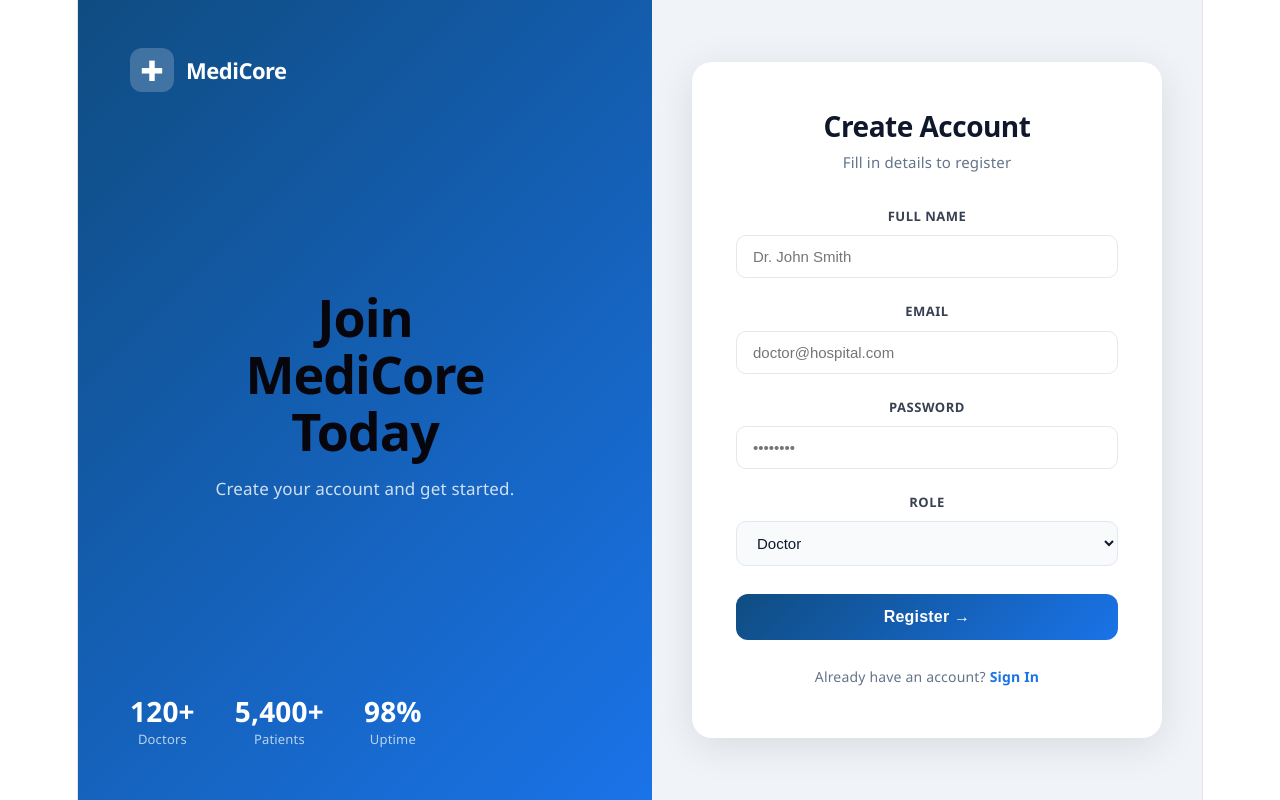
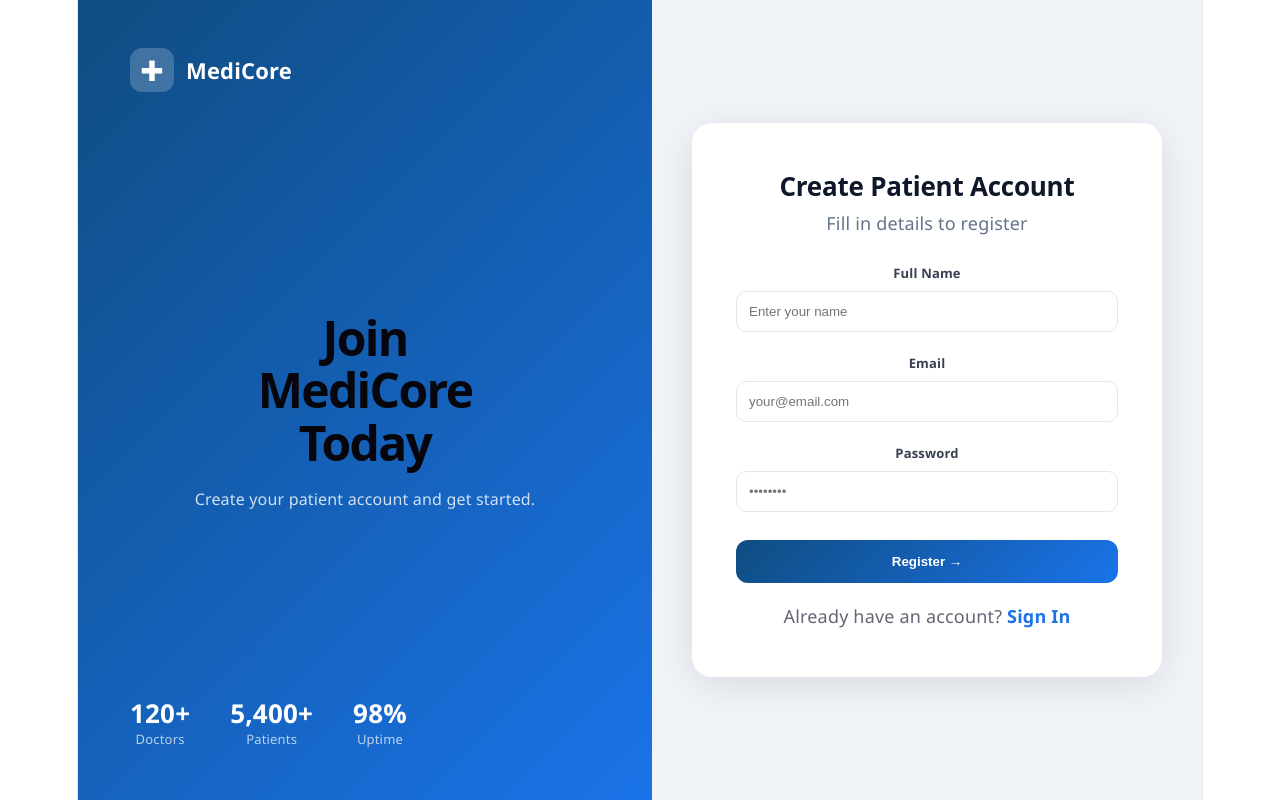
Before and after one commit to sachinyadavb-1761-eng/hospital-management-system, a React app in the folder frontend/: page /register in a window 1280 px wide. Built offline with nearby package versions, Linux system fonts and the light colour scheme; the HTML template or start-up script is replaced by a standard one.

Commit message:
fix: role-based auth and separate patient/staff flow

```diff
--- a/frontend/src/pages/Login.jsx
+++ b/frontend/src/pages/Login.jsx
@@ -4,7 +4,12 @@ import { authAPI } from "../services/api";
 
 export default function Login() {
   const navigate = useNavigate();
-  const [form, setForm] = useState({ email: "", password: "" });
+
+  const [form, setForm] = useState({
+    email: "",
+    password: "",
+  });
+
   const [error, setError] = useState("");
   const [loading, setLoading] = useState(false);
 
@@ -17,18 +22,22 @@ export default function Login() {
     e.preventDefault();
     setLoading(true);
     setError("");
+
     try {
       const res = await authAPI.login(form);
       const { token, user } = res.data;
+
+      // ✅ Save data
       localStorage.setItem("token", token);
-      // ✅ Backend se actual user object save ho raha hai
       localStorage.setItem("user", JSON.stringify(user));
 
-      // ✅ Role ke hisaab se redirect
+      // ✅ Role-based redirect
       if (user.role === "admin") {
         navigate("/dashboard");
+      } else if (user.role === "doctor") {
+        navigate("/doctor/dashboard");
       } else {
-        navigate("/doctor-dashboard");
+        navigate("/"); // patient stays on home
       }
     } catch (err) {
       setError(
@@ -41,21 +50,22 @@ export default function Login() {
 
   return (
     <div style={styles.page}>
+      {/* LEFT SIDE */}
       <div style={styles.left}>
         <div style={styles.brand}>
           <div style={styles.brandIcon}>✚</div>
           <span style={styles.brandName}>MediCore</span>
         </div>
+
         <div style={styles.heroText}>
           <h1 style={styles.heroHeading}>
-            Hospital
-            <br />
-            Management
-            <br />
-            System
+            Patient <br /> Login
           </h1>
-          <p style={styles.heroSub}>Streamlining care, one click at a time.</p>
+          <p style={styles.heroSub}>
+            Access your account and manage your health.
+          </p>
         </div>
+
         <div style={styles.stats}>
           {[
             ["120+", "Doctors"],
@@ -70,14 +80,16 @@ export default function Login() {
         </div>
       </div>
 
+      {/* RIGHT SIDE */}
       <div style={styles.right}>
         <div style={styles.card}>
-          <h2 style={styles.cardTitle}>Welcome back</h2>
-          <p style={styles.cardSub}>Sign in to your account</p>
+          <h2 style={styles.cardTitle}>Sign In</h2>
+          <p style={styles.cardSub}>Login to your account</p>
 
           {error && <div style={styles.errorBox}>{error}</div>}
 
           <form onSubmit={handleSubmit} style={styles.form}>
+            {/* Email */}
             <div style={styles.field}>
               <label style={styles.label}>Email</label>
               <input
@@ -86,11 +98,12 @@ export default function Login() {
                 name="email"
                 value={form.email}
                 onChange={handleChange}
-                placeholder="doctor@hospital.com"
-                autoComplete="email"
+                placeholder="your@email.com"
                 required
               />
             </div>
+
+            {/* Password */}
             <div style={styles.field}>
               <label style={styles.label}>Password</label>
               <input
@@ -100,11 +113,11 @@ export default function Login() {
                 value={form.password}
                 onChange={handleChange}
                 placeholder="••••••••"
-                autoComplete="current-password"
                 required
               />
             </div>
 
+            {/* Button */}
             <button
               type="submit"
               style={{ ...styles.btn, ...(loading ? styles.btnDisabled : {}) }}
@@ -125,6 +138,8 @@ export default function Login() {
     </div>
   );
 }
+
+/* ================== STYLES ================== */
 
 const styles = {
   page: {
@@ -154,26 +169,35 @@ const styles = {
     justifyContent: "center",
     fontWeight: "bold",
   },
-  brandName: { fontSize: 22, fontWeight: 700, letterSpacing: "-0.5px" },
+  brandName: { fontSize: 22, fontWeight: 700 },
+
   heroText: {
     flex: 1,
     display: "flex",
     flexDirection: "column",
     justifyContent: "center",
   },
+
   heroHeading: {
-    fontSize: 52,
+    fontSize: 48,
     fontWeight: 800,
     lineHeight: 1.1,
-    letterSpacing: "-1px",
-    margin: 0,
-    marginBottom: 16,
   },
-  heroSub: { fontSize: 17, opacity: 0.8, margin: 0 },
+
+  heroSub: {
+    fontSize: 16,
+    opacity: 0.8,
+    marginTop: 10,
+  },
+
   stats: { display: "flex", gap: 40 },
+
   statItem: { display: "flex", flexDirection: "column" },
-  statVal: { fontSize: 28, fontWeight: 800 },
-  statLabel: { fontSize: 13, opacity: 0.7, marginTop: 2 },
+
+  statVal: { fontSize: 26, fontWeight: 800 },
+
+  statLabel: { fontSize: 13, opacity: 0.7 },
+
   right: {
     flex: 1,
     display: "flex",
@@ -181,6 +205,7 @@ const styles = {
     justifyContent: "center",
     padding: 40,
   },
+
   card: {
     background: "#fff",
     borderRadius: 20,
@@ -189,59 +214,74 @@ const styles = {
     maxWidth: 420,
     boxShadow: "0 8px 40px rgba(0,0,0,0.10)",
   },
+
   cardTitle: {
-    margin: 0,
-    fontSize: 28,
+    fontSize: 26,
     fontWeight: 800,
     color: "#0f172a",
-    letterSpacing: "-0.5px",
   },
-  cardSub: { color: "#64748b", fontSize: 15, margin: "6px 0 28px" },
+
+  cardSub: {
+    color: "#64748b",
+    marginBottom: 24,
+  },
+
   errorBox: {
     background: "#fef2f2",
     border: "1px solid #fecaca",
     color: "#dc2626",
     borderRadius: 10,
-    padding: "12px 16px",
-    fontSize: 14,
-    marginBottom: 20,
+    padding: "10px",
+    marginBottom: 16,
   },
-  form: { display: "flex", flexDirection: "column", gap: 20 },
-  field: { display: "flex", flexDirection: "column", gap: 6 },
+
+  form: {
+    display: "flex",
+    flexDirection: "column",
+    gap: 18,
+  },
+
+  field: {
+    display: "flex",
+    flexDirection: "column",
+    gap: 5,
+  },
+
   label: {
     fontSize: 13,
     fontWeight: 600,
     color: "#374151",
-    textTransform: "uppercase",
-    letterSpacing: "0.5px",
   },
+
   input: {
-    padding: "12px 16px",
+    padding: "12px",
     borderRadius: 10,
-    border: "1.5px solid #e2e8f0",
-    fontSize: 15,
-    outline: "none",
-    color: "#0f172a",
-    transition: "border-color 0.2s",
+    border: "1px solid #e2e8f0",
   },
+
   btn: {
-    marginTop: 8,
+    marginTop: 10,
     padding: "14px",
     borderRadius: 12,
     border: "none",
     background: "linear-gradient(135deg, #0f4c81, #1a73e8)",
     color: "#fff",
-    fontSize: 16,
     fontWeight: 700,
     cursor: "pointer",
-    letterSpacing: "0.2px",
   },
-  btnDisabled: { opacity: 0.6, cursor: "not-allowed" },
+
+  btnDisabled: {
+    opacity: 0.6,
+  },
+
   footer: {
     textAlign: "center",
-    marginTop: 24,
-    color: "#64748b",
-    fontSize: 14,
+    marginTop: 20,
   },
-  link: { color: "#1a73e8", fontWeight: 600, cursor: "pointer" },
+
+  link: {
+    color: "#1a73e8",
+    cursor: "pointer",
+    fontWeight: 600,
+  },
 };
--- a/frontend/src/pages/Register.jsx
+++ b/frontend/src/pages/Register.jsx
@@ -4,12 +4,14 @@ import { authAPI } from "../services/api";
 
 export default function Register() {
   const navigate = useNavigate();
+
   const [form, setForm] = useState({
     name: "",
     email: "",
     password: "",
-    role: "doctor",
+    role: "patient", // ✅ fixed (no dropdown)
   });
+
   const [error, setError] = useState("");
   const [loading, setLoading] = useState(false);
 
@@ -22,9 +24,10 @@ export default function Register() {
     e.preventDefault();
     setLoading(true);
     setError("");
+
     try {
       await authAPI.register(form);
-      navigate("/login");
+      navigate("/login"); // after register → login
     } catch (err) {
       setError(
         err.response?.data?.message || "Registration failed. Try again.",
@@ -36,21 +39,22 @@ export default function Register() {
 
   return (
     <div style={styles.page}>
+      {/* LEFT SIDE */}
       <div style={styles.left}>
         <div style={styles.brand}>
           <div style={styles.brandIcon}>✚</div>
           <span style={styles.brandName}>MediCore</span>
         </div>
+
         <div style={styles.heroText}>
           <h1 style={styles.heroHeading}>
-            Join
-            <br />
-            MediCore
-            <br />
-            Today
+            Join <br /> MediCore <br /> Today
           </h1>
-          <p style={styles.heroSub}>Create your account and get started.</p>
+          <p style={styles.heroSub}>
+            Create your patient account and get started.
+          </p>
         </div>
+
         <div style={styles.stats}>
           {[
             ["120+", "Doctors"],
@@ -65,14 +69,16 @@ export default function Register() {
         </div>
       </div>
 
+      {/* RIGHT SIDE */}
       <div style={styles.right}>
         <div style={styles.card}>
-          <h2 style={styles.cardTitle}>Create Account</h2>
+          <h2 style={styles.cardTitle}>Create Patient Account</h2>
           <p style={styles.cardSub}>Fill in details to register</p>
 
           {error && <div style={styles.errorBox}>{error}</div>}
 
           <form onSubmit={handleSubmit} style={styles.form}>
+            {/* Name */}
             <div style={styles.field}>
               <label style={styles.label}>Full Name</label>
               <input
@@ -81,10 +87,12 @@ export default function Register() {
                 name="name"
                 value={form.name}
                 onChange={handleChange}
-                placeholder="Dr. John Smith"
+                placeholder="Enter your name"
                 required
               />
             </div>
+
+            {/* Email */}
             <div style={styles.field}>
               <label style={styles.label}>Email</label>
               <input
@@ -93,10 +101,12 @@ export default function Register() {
                 name="email"
                 value={form.email}
                 onChange={handleChange}
-                placeholder="doctor@hospital.com"
+                placeholder="your@email.com"
                 required
               />
             </div>
+
+            {/* Password */}
             <div style={styles.field}>
               <label style={styles.label}>Password</label>
               <input
@@ -109,20 +119,8 @@ export default function Register() {
                 required
               />
             </div>
-            {/* ✅ Role Select */}
-            <div style={styles.field}>
-              <label style={styles.label}>Role</label>
-              <select
-                name="role"
-                value={form.role}
-                onChange={handleChange}
-                style={styles.select}
-              >
-                <option value="admin">Admin</option>
-                <option value="doctor">Doctor</option>
-              </select>
-            </div>
 
+            {/* Submit */}
             <button
               type="submit"
               style={{ ...styles.btn, ...(loading ? styles.btnDisabled : {}) }}
@@ -143,6 +141,8 @@ export default function Register() {
     </div>
   );
 }
+
+/* ================== STYLES ================== */
 
 const styles = {
   page: {
@@ -172,7 +172,7 @@ const styles = {
     justifyContent: "center",
     fontWeight: "bold",
   },
-  brandName: { fontSize: 22, fontWeight: 700, letterSpacing: "-0.5px" },
+  brandName: { fontSize: 22, fontWeight: 700 },
   heroText: {
     flex: 1,
     display: "flex",
@@ -180,18 +180,17 @@ const styles = {
     justifyContent: "center",
   },
   heroHeading: {
-    fontSize: 52,
+    fontSize: 48,
     fontWeight: 800,
     lineHeight: 1.1,
-    letterSpacing: "-1px",
-    margin: 0,
     marginBottom: 16,
   },
-  heroSub: { fontSize: 17, opacity: 0.8, margin: 0 },
+  heroSub: { fontSize: 16, opacity: 0.8 },
   stats: { display: "flex", gap: 40 },
   statItem: { display: "flex", flexDirection: "column" },
-  statVal: { fontSize: 28, fontWeight: 800 },
-  statLabel: { fontSize: 13, opacity: 0.7, marginTop: 2 },
+  statVal: { fontSize: 26, fontWeight: 800 },
+  statLabel: { fontSize: 13, opacity: 0.7 },
+
   right: {
     flex: 1,
     display: "flex",
@@ -208,67 +207,57 @@ const styles = {
     boxShadow: "0 8px 40px rgba(0,0,0,0.10)",
   },
   cardTitle: {
-    margin: 0,
-    fontSize: 28,
+    fontSize: 26,
     fontWeight: 800,
     color: "#0f172a",
-    letterSpacing: "-0.5px",
   },
-  cardSub: { color: "#64748b", fontSize: 15, margin: "6px 0 28px" },
+  cardSub: { color: "#64748b", marginBottom: 24 },
+
   errorBox: {
     background: "#fef2f2",
     border: "1px solid #fecaca",
     color: "#dc2626",
     borderRadius: 10,
-    padding: "12px 16px",
-    fontSize: 14,
-    marginBottom: 20,
+    padding: "10px",
+    marginBottom: 16,
   },
-  form: { display: "flex", flexDirection: "column", gap: 20 },
-  field: { display: "flex", flexDirection: "column", gap: 6 },
+
+  form: { display: "flex", flexDirection: "column", gap: 18 },
+  field: { display: "flex", flexDirection: "column", gap: 5 },
+
   label: {
     fontSize: 13,
     fontWeight: 600,
     color: "#374151",
-    textTransform: "uppercase",
-    letterSpacing: "0.5px",
   },
+
   input: {
-    padding: "12px 16px",
+    padding: "12px",
     borderRadius: 10,
-    border: "1.5px solid #e2e8f0",
-    fontSize: 15,
-    outline: "none",
-    color: "#0f172a",
-    transition: "border-color 0.2s",
+    border: "1px solid #e2e8f0",
   },
-  select: {
-    padding: "12px 16px",
-    borderRadius: 10,
-    border: "1.5px solid #e2e8f0",
-    fontSize: 15,
-    outline: "none",
-    color: "#0f172a",
-    background: "#f8fafc",
-  },
+
   btn: {
-    marginTop: 8,
+    marginTop: 10,
     padding: "14px",
     borderRadius: 12,
     border: "none",
     background: "linear-gradient(135deg, #0f4c81, #1a73e8)",
     color: "#fff",
-    fontSize: 16,
     fontWeight: 700,
     cursor: "pointer",
-    letterSpacing: "0.2px",
   },
-  btnDisabled: { opacity: 0.6, cursor: "not-allowed" },
+
+  btnDisabled: { opacity: 0.6 },
+
   footer: {
     textAlign: "center",
-    marginTop: 24,
-    color: "#64748b",
-    fontSize: 14,
+    marginTop: 20,
   },
-  link: { color: "#1a73e8", fontWeight: 600, cursor: "pointer" },
+
+  link: {
+    color: "#1a73e8",
+    cursor: "pointer",
+    fontWeight: 600,
+  },
 };
--- a/frontend/src/pages/StaffLogin.jsx
+++ b/frontend/src/pages/StaffLogin.jsx
@@ -4,22 +4,44 @@ import { authAPI } from "../services/api";
 
 export default function StaffLogin() {
   const navigate = useNavigate();
-  const [form, setForm] = useState({ email: "", password: "" });
+
+  const [form, setForm] = useState({
+    email: "",
+    password: "",
+  });
+
   const [error, setError] = useState("");
+  const [loading, setLoading] = useState(false);
 
   const handleSubmit = async (e) => {
     e.preventDefault();
+    setError("");
+    setLoading(true);
+
     try {
-      const res = await authAPI.login(form); // API call
+      const res = await authAPI.login(form);
       const { token, user } = res.data;
+
+      // ✅ Allow only admin & doctor
+      if (user.role !== "admin" && user.role !== "doctor") {
+        setError("Access Denied: Not a staff member.");
+        return;
+      }
+
+      // ✅ Save only if valid staff
       localStorage.setItem("token", token);
       localStorage.setItem("user", JSON.stringify(user));
 
-      if (user.role === "admin") navigate("/dashboard");
-      else if (user.role === "doctor") navigate("/doctor-dashboard");
-      else setError("Access Denied: Not a staff member.");
+      // ✅ Redirect
+      if (user.role === "admin") {
+        navigate("/dashboard");
+      } else {
+        navigate("/doctor/dashboard"); // ✅ fixed
+      }
     } catch (err) {
-      setError("Invalid Staff Credentials");
+      setError(err.response?.data?.message || "Invalid Staff Credentials");
+    } finally {
+      setLoading(false);
     }
   };
 
@@ -46,9 +68,11 @@ export default function StaffLogin() {
         <p style={{ textAlign: "center", color: "#94a3b8", marginBottom: 20 }}>
           Doctors & Admins Only
         </p>
+
         {error && (
           <div style={{ color: "#ef4444", marginBottom: 15 }}>{error}</div>
         )}
+
         <form
           onSubmit={handleSubmit}
           style={{ display: "flex", flexDirection: "column", gap: 15 }}
@@ -60,6 +84,7 @@ export default function StaffLogin() {
             onChange={(e) => setForm({ ...form, email: e.target.value })}
             style={{ padding: 12, borderRadius: 8, border: "none" }}
           />
+
           <input
             type="password"
             placeholder="Password"
@@ -67,8 +92,10 @@ export default function StaffLogin() {
             onChange={(e) => setForm({ ...form, password: e.target.value })}
             style={{ padding: 12, borderRadius: 8, border: "none" }}
           />
+
           <button
             type="submit"
+            disabled={loading}
             style={{
               padding: 12,
               background: "#0ea5e9",
@@ -77,9 +104,10 @@ export default function StaffLogin() {
               borderRadius: 8,
               fontWeight: "bold",
               cursor: "pointer",
+              opacity: loading ? 0.6 : 1,
             }}
           >
-            Login to Workspace
+            {loading ? "Logging in..." : "Login to Workspace"}
           </button>
         </form>
       </div>
```
Also changed, not shown: frontend/src/App.jsx (+9 -9 lines).
